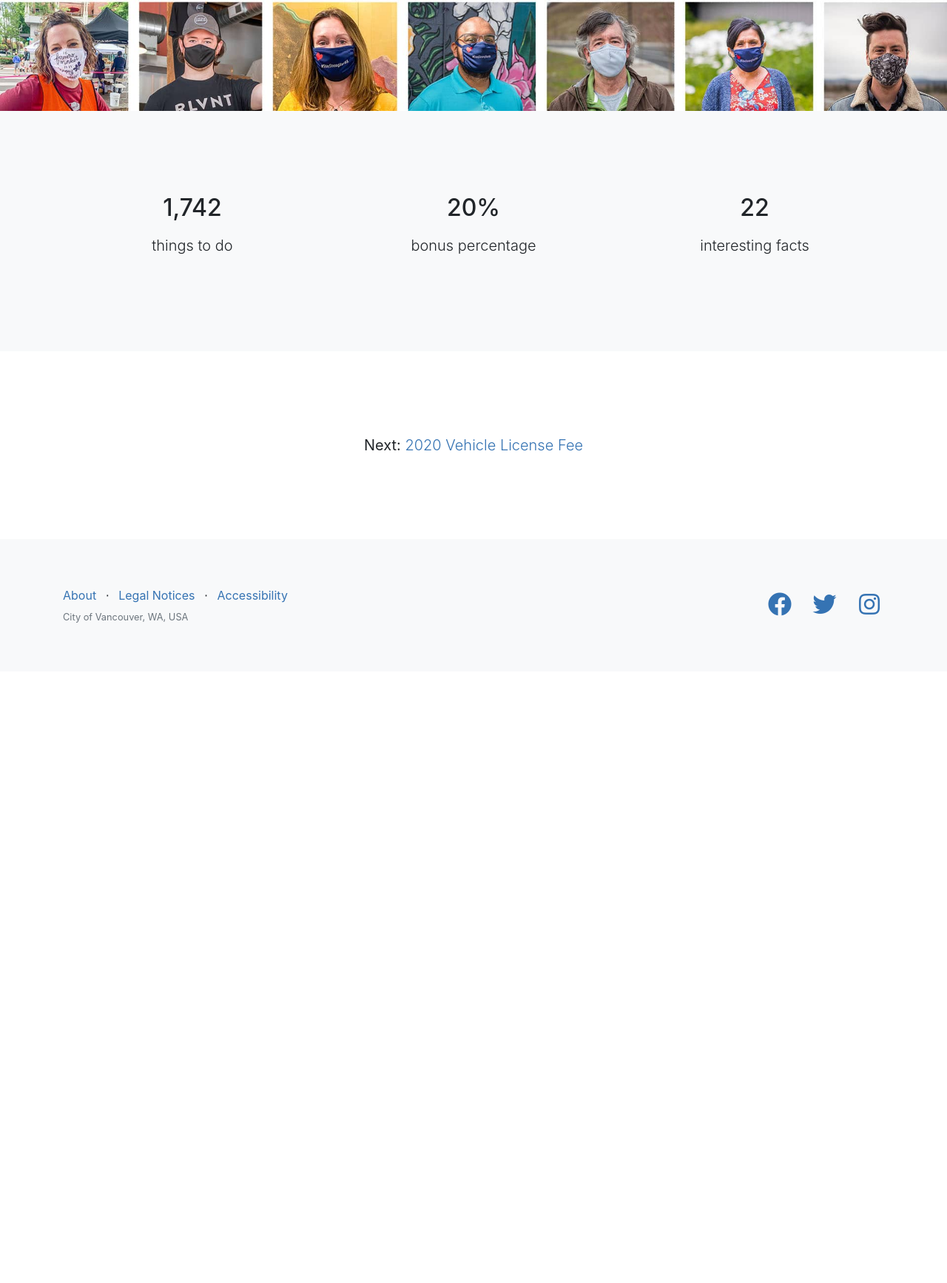
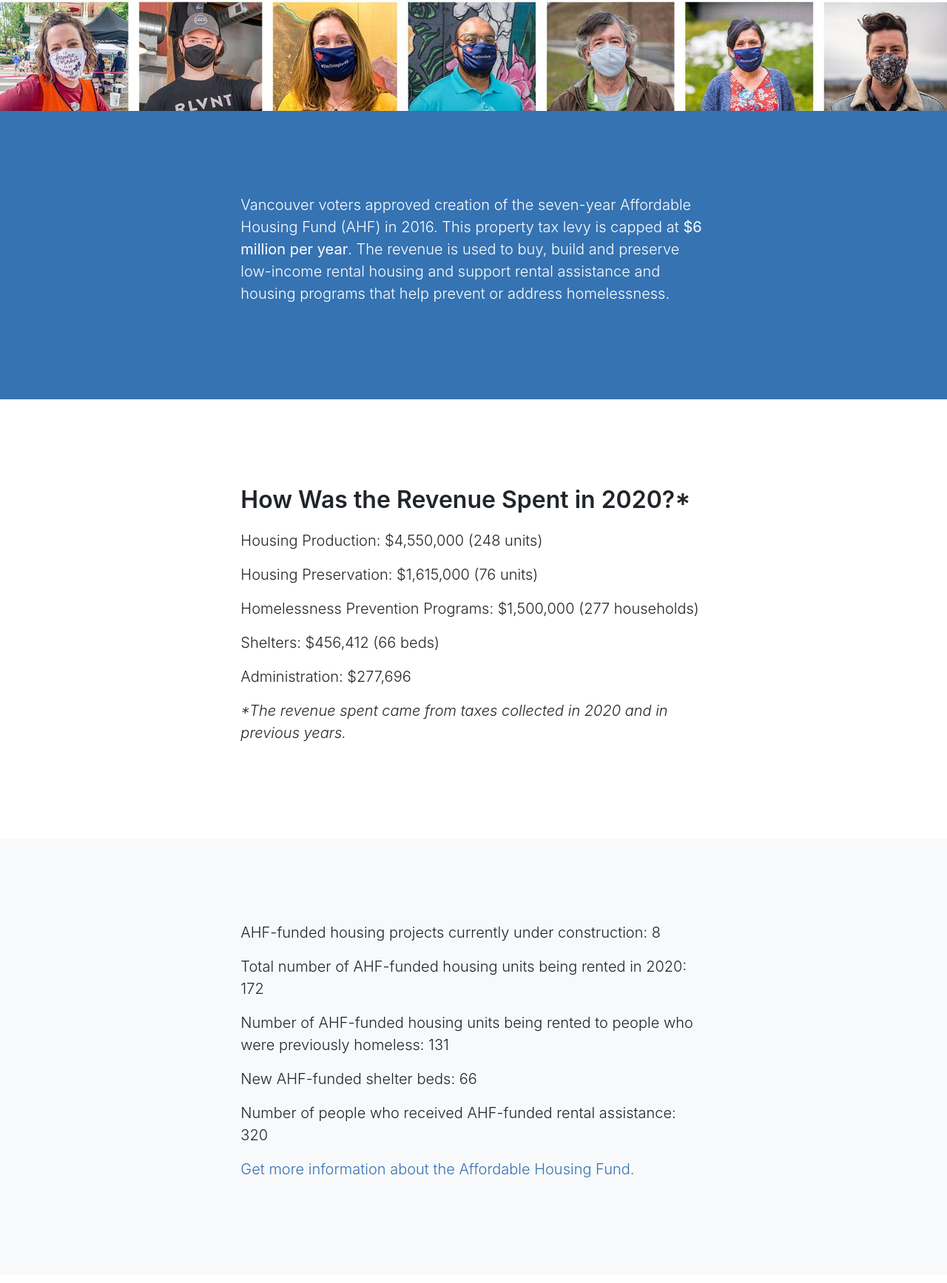
Before and after one commit to brianbatesd/soc-2021, a plain HTML site: page affordable-housing-fund.html in a window 1280 px wide. Shown: the part 625-2360 px from the top of the page at 74% size. Before the commit the page ends 1533 px from the top, so only its background shows below. Drawn offline with Linux system fonts and the light colour scheme.

Commit message:
Add remaining content to pages
Basic styles; needs formatting refinements

```diff
--- a/affordable-housing-fund.html
+++ b/affordable-housing-fund.html
@@ -80,27 +80,47 @@
     </div>
   </header>
 
-  <!-- Statistics Grid -->
-  <section class="features-icons text-center bg-light">
-    <div class="container">
-      <div class="row">
-        <div class="col-lg-4">
-          <div class="features-icons-item mx-auto mb-5 mb-lg-0 mb-lg-3">
-            <h2>1,742</h2>
-            <p class="lead">things to do</p>
-          </div>
+  <!-- Intro Paragraph -->
+  <section class="showcase brand-invert">
+    <div class="container-fluid p-0">
+      <div class="row no-gutters justify-content-center">
+        <div class="col-lg-8 showcase-text">
+          <p class="lead">Vancouver voters approved creation of the seven-year Affordable Housing Fund (AHF) in 2016. This property tax levy is capped at <strong>$6 million per year</strong>. The revenue is used to buy, build and preserve low-income rental housing and support rental assistance and housing programs that help prevent or address homelessness.</p>
         </div>
-        <div class="col-lg-4">
-          <div class="features-icons-item mx-auto mb-5 mb-lg-0 mb-lg-3">
-            <h2>20%</h2>
-            <p class="lead">bonus percentage</p>
-          </div>
+      </div>
+    </div>
+  </section>
+
+  <!-- Statistics Paragraph -->
+  <section class="showcase">
+    <div class="container-fluid p-0">
+      <div class="row no-gutters justify-content-center">
+        <div class="col-lg-8 showcase-text">
+          <p class="heading">How Was the Revenue Spent in 2020?*</p>
+          <p class="lead">Housing Production: $4,550,000 (248 units)</p>
+          <p class="lead">Housing Preservation: $1,615,000 (76 units)</p>
+          <p class="lead">Homelessness Prevention Programs: $1,500,000 (277 households)</p>
+          <p class="lead">Shelters: $456,412 (66 beds)</p>
+          <p class="lead">Administration: $277,696</p>
+          <p class="lead"><em>*The revenue spent came from taxes collected in 2020 and in previous years.</em></p>
+          </ul>
         </div>
-        <div class="col-lg-4">
-          <div class="features-icons-item mx-auto mb-0 mb-lg-3">
-            <h2>22</h2>
-            <p class="lead">interesting facts</p>
-          </div>
+      </div>
+    </div>
+  </section>
+
+  <!-- Statistics Paragraph -->
+  <section class="showcase bg-light">
+    <div class="container-fluid p-0">
+      <div class="row no-gutters justify-content-center">
+        <div class="col-lg-8 showcase-text">
+          <p class="lead">AHF-funded housing projects currently under construction: 8</p>
+          <p class="lead">Total number of AHF-funded housing units being rented in 2020: 172</p>
+          <p class="lead">Number of AHF-funded housing units being rented to people who were previously homeless: 131</p>
+          <p class="lead">New AHF-funded shelter beds: 66</p>
+          <p class="lead">Number of people who received AHF-funded rental assistance: 320</p>
+          <p class="lead"><a href="https://www.cityofvancouver.us/AHF">Get more information about the Affordable Housing Fund.</a></p>
+          </ul>
         </div>
       </div>
     </div>
--- a/css/landing-page.css
+++ b/css/landing-page.css
@@ -103,6 +103,15 @@ header.masthead h1 {
   color: #fff;
 }
 
+.brand-invert a {
+  color: #fff;
+  text-decoration: underline;
+}
+
+.brand-invert a:hover {
+  text-decoration: none;
+}
+
 .message-mayor a {
   color: #fff;
   text-decoration: underline;
```
Also changed, not shown: stay-informed-get-involved.html (+14 -21 lines), vehicle-license-fee.html (+36 -19 lines).
